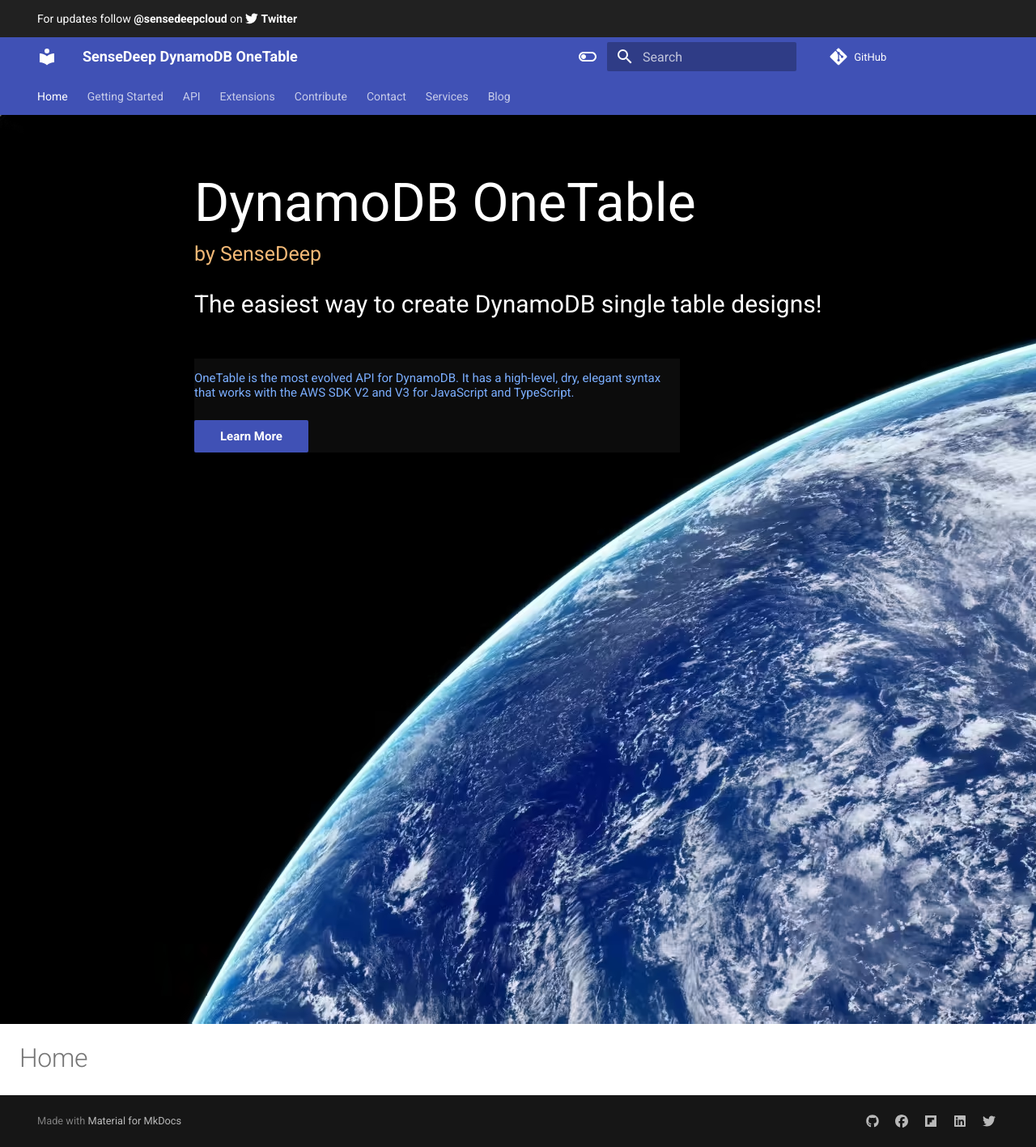
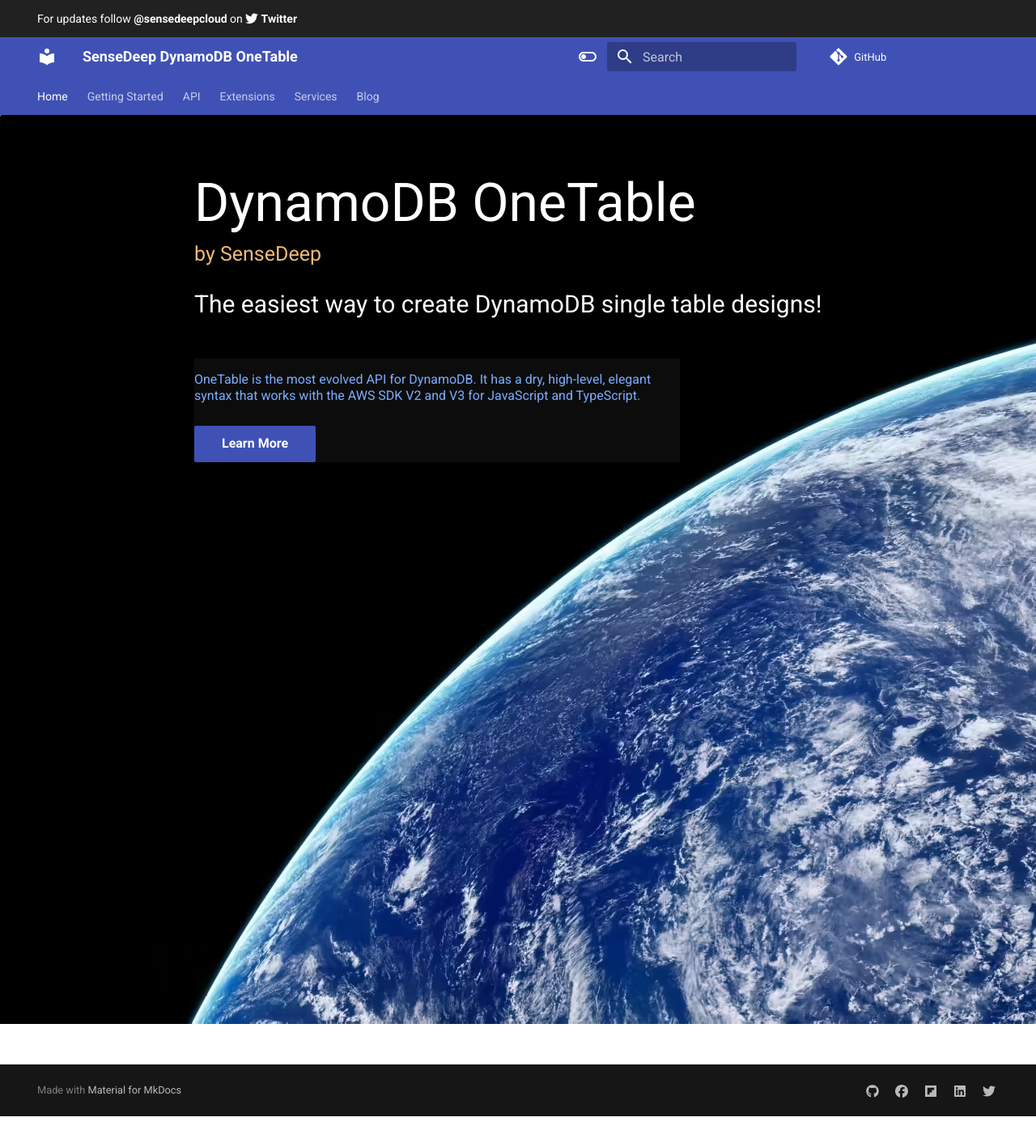
Before and after one commit to sensedeep/onedoc, an MkDocs documentation site: the page built from docs/index.md, in a window 1280 px wide. Shown: the whole page at 81% size. Built offline with MkDocs 1.6.1 and Material for MkDocs 9.7.7, drawn with Linux system fonts in a browser that asks for light colours; comment, search, counter and statistics services are not loaded; after the commit the page ends 1379 px from its top, so only the background shows below that.

Commit message:
DOC: more content

```diff
--- a/docs/css/all.css
+++ b/docs/css/all.css
@@ -44,9 +44,10 @@
     position: absolute;
     margin-top: 20px;
     color: rgba(123, 174, 255, 1);
-    font-size: 1.5em;
+    font-size: 1.6em;
     width: 600px;
     background: rgba(50, 50, 50, 0.25);
+    line-height: 1.3em;
 }
 .hero-button {
     margin-top: 10px;
--- a/mkdocs.yml
+++ b/mkdocs.yml
@@ -17,7 +17,9 @@
       - Why OneTable?: start/why-onetable.md
       - Features: start/features.md
       - Samples: start/samples.md
+      - Contribute: start/contribute.md
       - References: start/references.md
+      - Contact: start/contact.md
   - API:
     - Table Class:
       - api/table/overview.md
@@ -49,9 +51,8 @@
       - Constructor: api/dynamo/overview.md
     - Error Handling: api/errors.md
   - Extensions: extensions.md
-  - Contribute: start/contribute.md
-  - Contact: start/contact.md
-  - Services: services/help.md
+  - Services:
+    - DynamoDB Consulting: services/consulting.md
   - Blog: https://www.sensedeep.com/blog
 
 theme:
--- a/overrides/home.html
+++ b/overrides/home.html
@@ -10,7 +10,7 @@
       margin: 0;
     }
     .md-content {
-      _display: none;
+      display: none;
     }
     @media screen and (min-width: 60em) {
       .md-sidebar--secondary {
@@ -37,7 +37,7 @@
         <h3>The easiest way to create DynamoDB single table designs!</h3>
 
         <div class="hero-why">
-            <p>OneTable is the most evolved API for DynamoDB. It has a high-level, dry, elegant syntax that works with the AWS SDK V2 and V3 for JavaScript and TypeScript.</p>
+            <p>OneTable is the most evolved API for DynamoDB. It has a dry, high-level, elegant syntax that works with the AWS SDK V2 and V3 for JavaScript and TypeScript.</p>
 
             <a class="hero-button" href="start/quick-tour">Learn More</a>
         </div>
```
Also changed, not shown: docs/extensions.md (+6 -0 lines), docs/services/consulting.md (added, +26 -0 lines), docs/images/dynamodb.png (added), docs/services/help.md (deleted), 1 other file.
